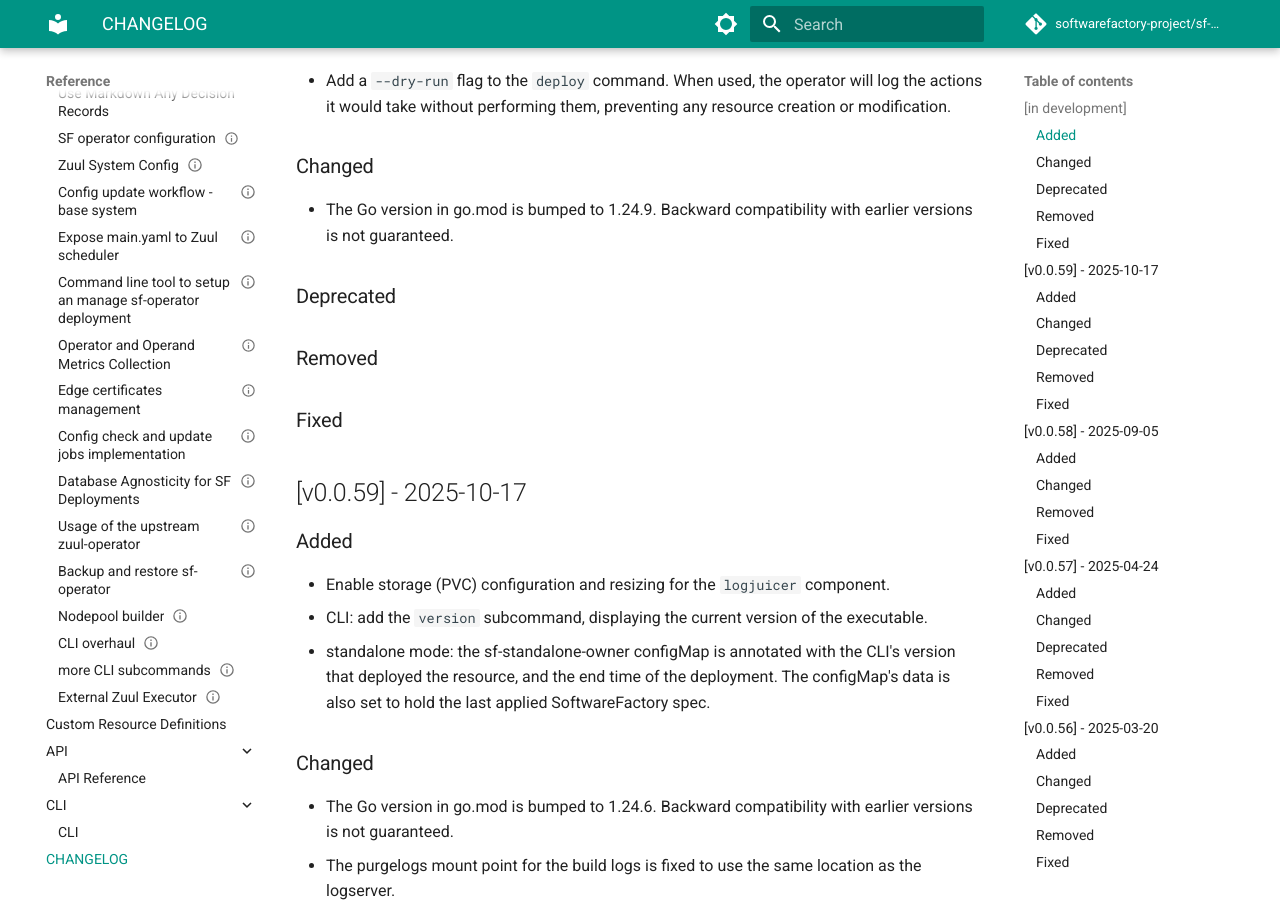
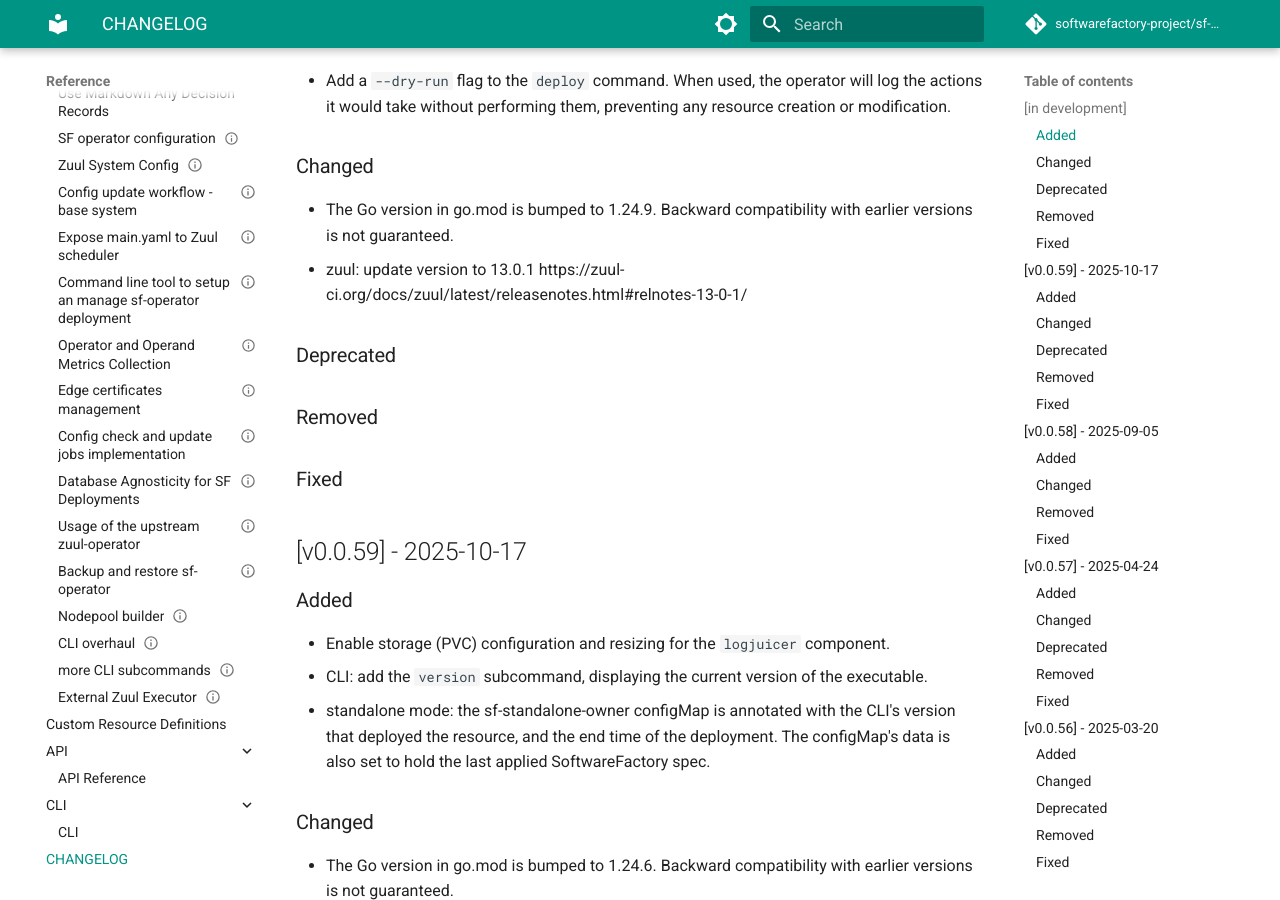
Before and after one commit to softwarefactory-project/sf-operator, an MkDocs documentation site: the page built from doc/reference/CHANGELOG.md, in a window 1280 px wide and 900 px high, scrolled down 322 px. Built offline with MkDocs 1.6.1 and Material for MkDocs 9.7.7, drawn with Linux system fonts in a browser that asks for light colours; comment, search, counter and statistics services are not loaded.

Commit message:
Bump Zuul to version 13.0.1
This change upgrade Zuul container images to version 13.0.1.

Depends-On: https://softwarefactory-project.io/r/c/containers/+/34748

Change-Id: I3484fa1dd7371ad9049cb1b7796d320b89161c92

```diff
--- a/doc/reference/CHANGELOG.md
+++ b/doc/reference/CHANGELOG.md
@@ -12,6 +12,7 @@
 ### Changed
 
 - The Go version in go.mod is bumped to 1.24.9. Backward compatibility with earlier versions is not guaranteed.
+- zuul: update version to 13.0.1 https://zuul-ci.org/docs/zuul/latest/releasenotes.html#relnotes-13-0-1/
 
 ### Deprecated
 ### Removed
```
Also changed, not shown: controllers/libs/base/static/images.yaml (+4 -4 lines).
